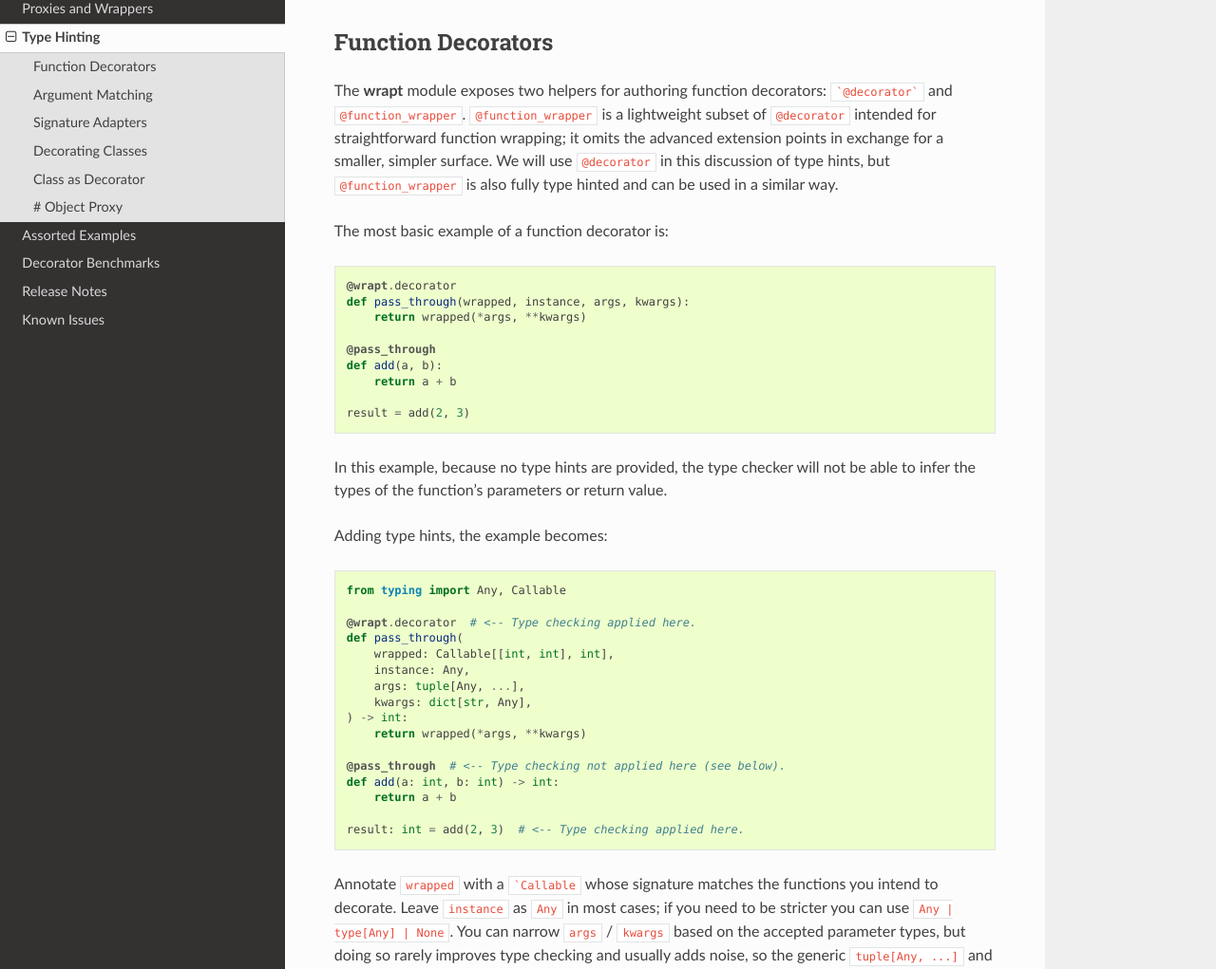
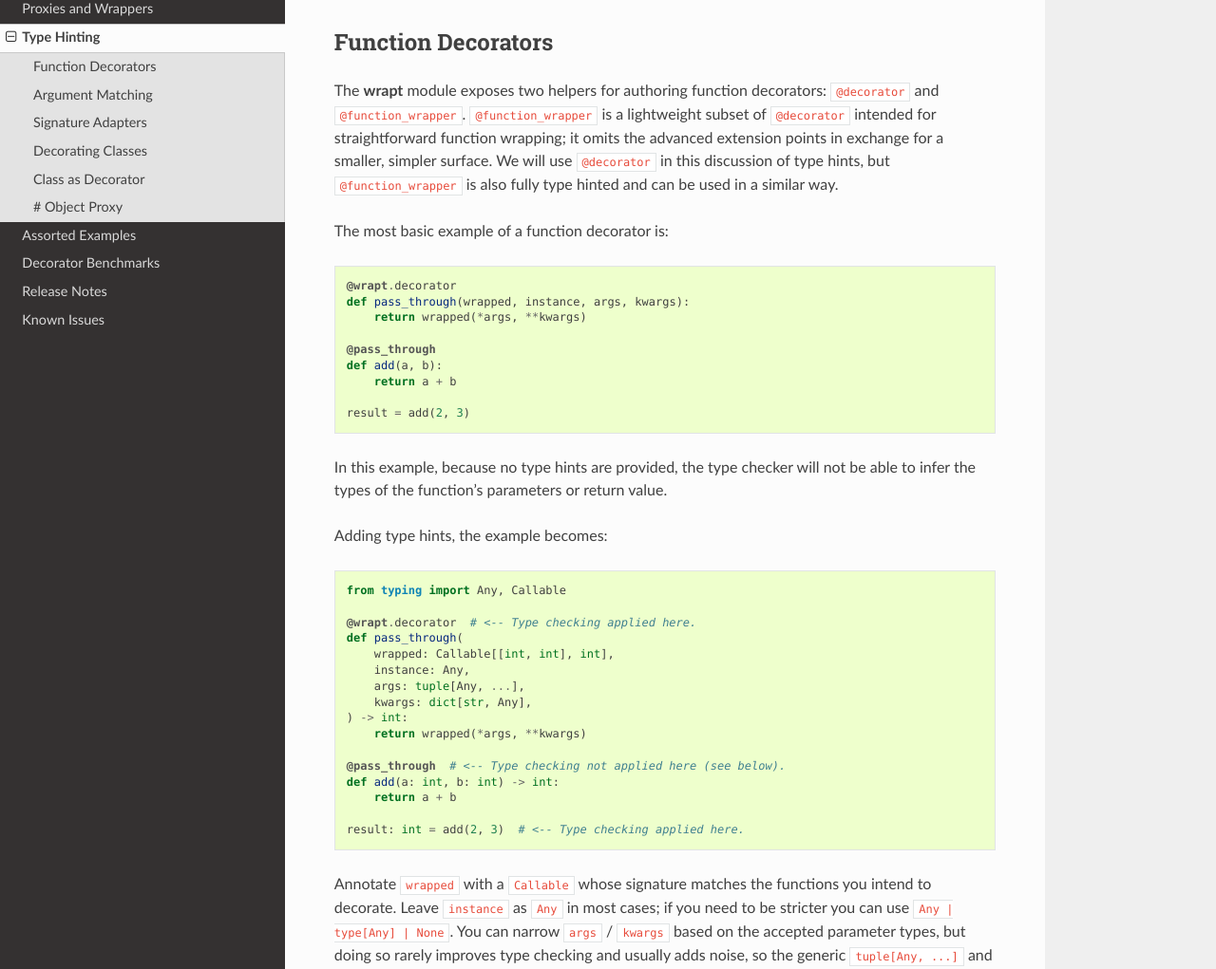
Before and after one commit to GrahamDumpleton/wrapt, a Sphinx documentation site: the page built from docs/typing.rst, in a window 1280 px wide and 1400 px high, scrolled down 275 px. Shown: the part 170-1191 px from the top of the window at 95% size. Built offline with Sphinx 7.4.7 and the Read the Docs theme 3.1.0, drawn with Linux system fonts in a browser that asks for light colours.

Commit message:
Fix code highlighting.

````diff
--- a/docs/typing.rst
+++ b/docs/typing.rst
@@ -21,7 +21,7 @@ Function Decorators
 -------------------
 
 The **wrapt** module exposes two helpers for authoring function decorators:
-```@decorator``` and ``@function_wrapper``. ``@function_wrapper`` is a lightweight
+``@decorator`` and ``@function_wrapper``. ``@function_wrapper`` is a lightweight
 subset of ``@decorator`` intended for straightforward function wrapping; it
 omits the advanced extension points in exchange for a smaller, simpler
 surface. We will use ``@decorator`` in this discussion of type hints, but
@@ -65,7 +65,7 @@ Adding type hints, the example becomes:
 
     result: int = add(2, 3)  # <-- Type checking applied here.
 
-Annotate ``wrapped`` with a ```Callable`` whose signature matches the functions you
+Annotate ``wrapped`` with a ``Callable`` whose signature matches the functions you
 intend to decorate. Leave ``instance`` as ``Any`` in most cases; if you need to be
 stricter you can use ``Any | type[Any] | None``. You can narrow ``args`` / ``kwargs``
 based on the accepted parameter types, but doing so rarely improves type
````
